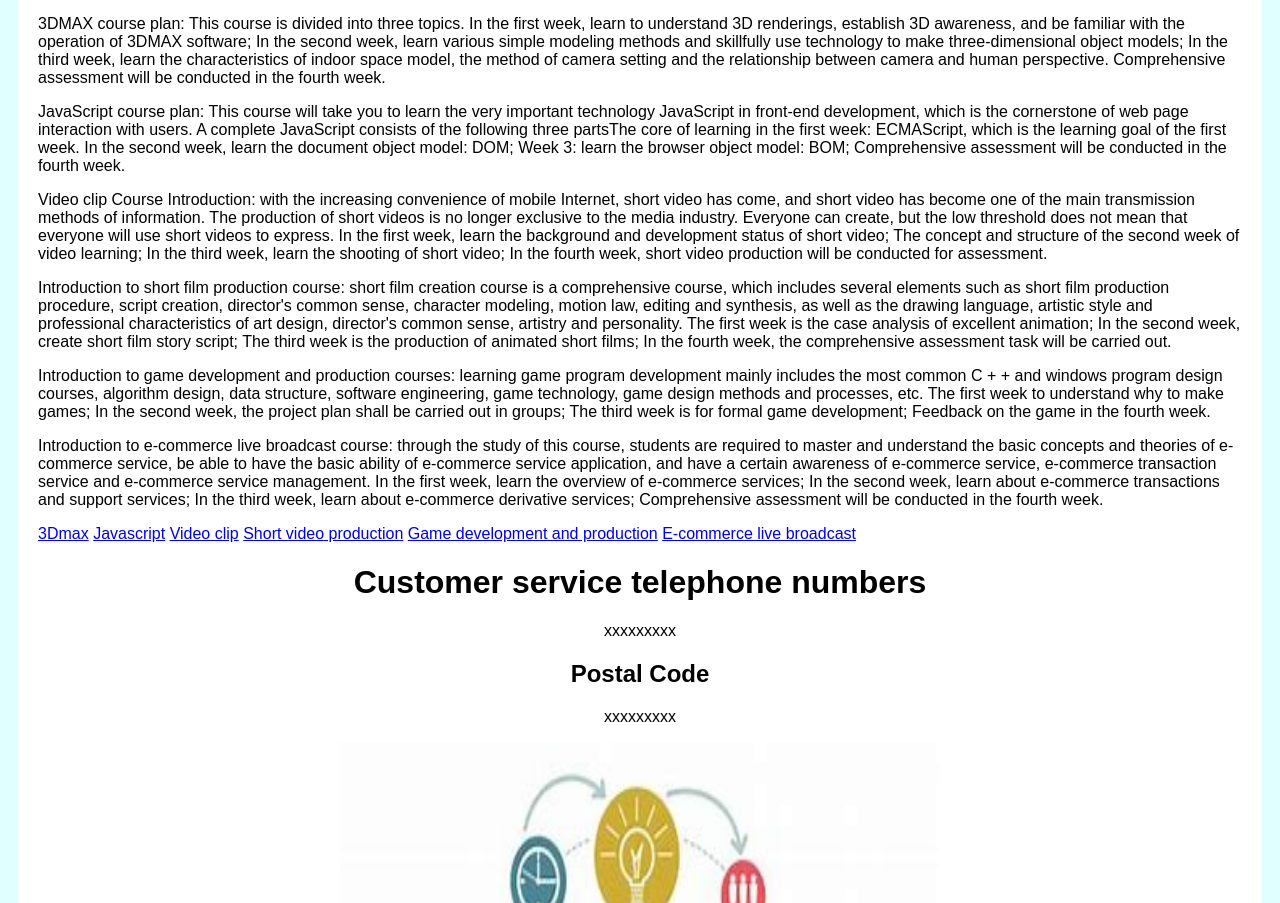
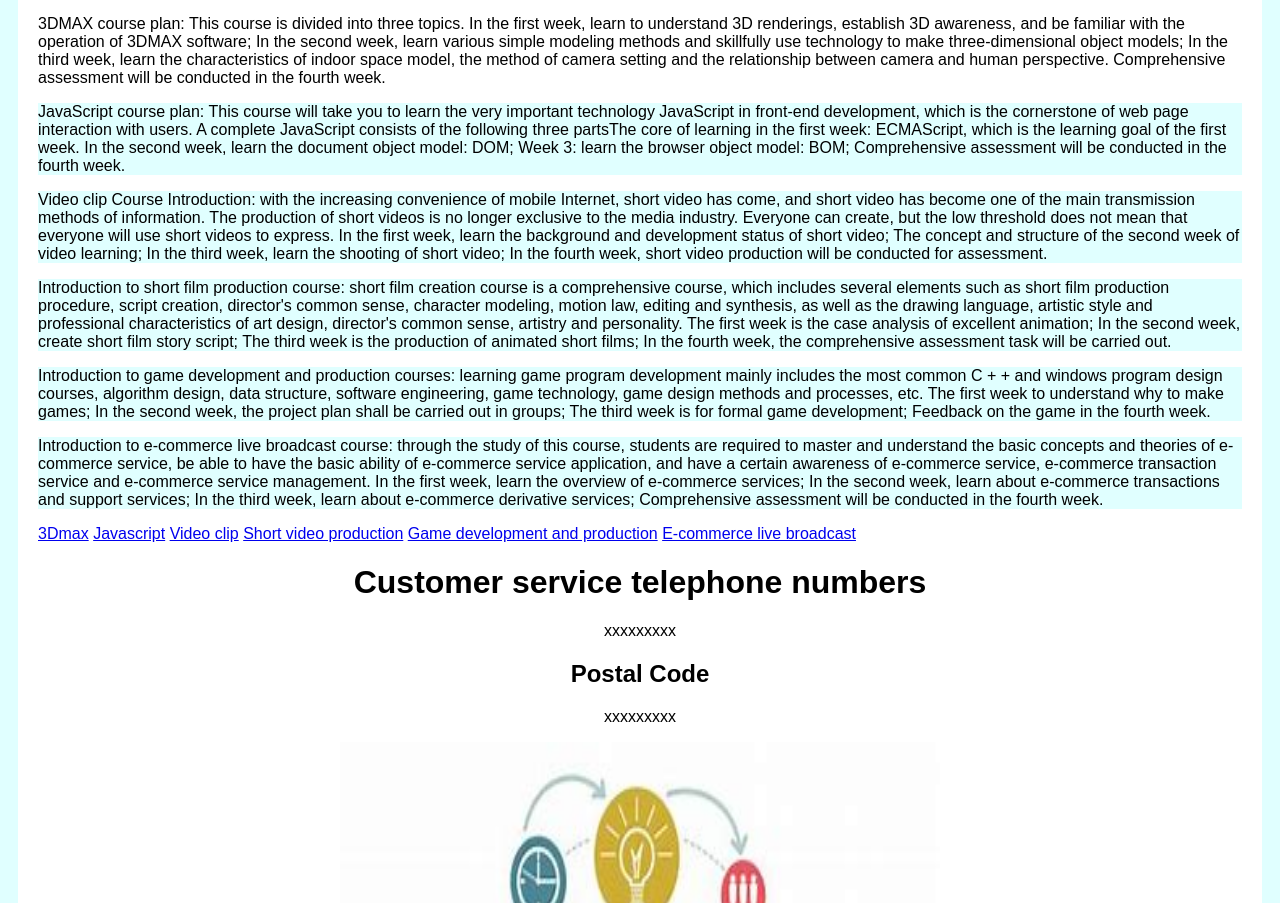
Before and after one commit to JennerZhangYu/new, a plain HTML site: page introduce.html in a window 1280 px wide. Shown: the part 2269-3172 px from the top of the page. Drawn offline with Linux system fonts and the light colour scheme.

Commit message:
Update introduce.css

```diff
--- a/introduce.css
+++ b/introduce.css
@@ -126,3 +126,21 @@ th {
   color: white;
 }
 </style>
+p.max{
+	background: #E0FFFF ;
+}
+p.Java{
+	background: #E0FFFF ;
+}
+p.Video{
+	background: #E0FFFF ;
+}
+p.Introduction{
+	background: #E0FFFF ;
+}
+p.game{
+	background: #E0FFFF ;
+}
+p.live{
+	background: #E0FFFF ;
+}
```
